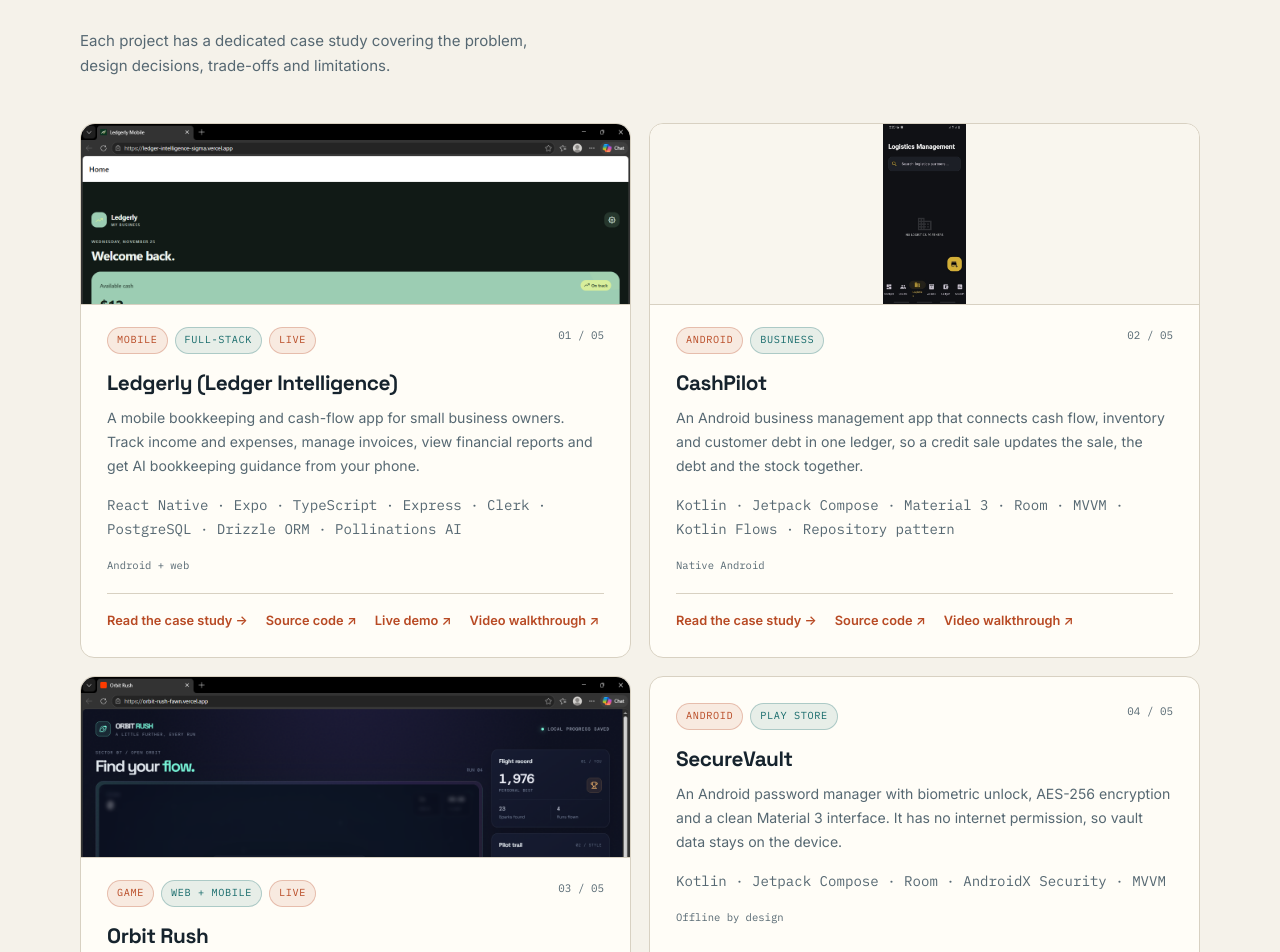
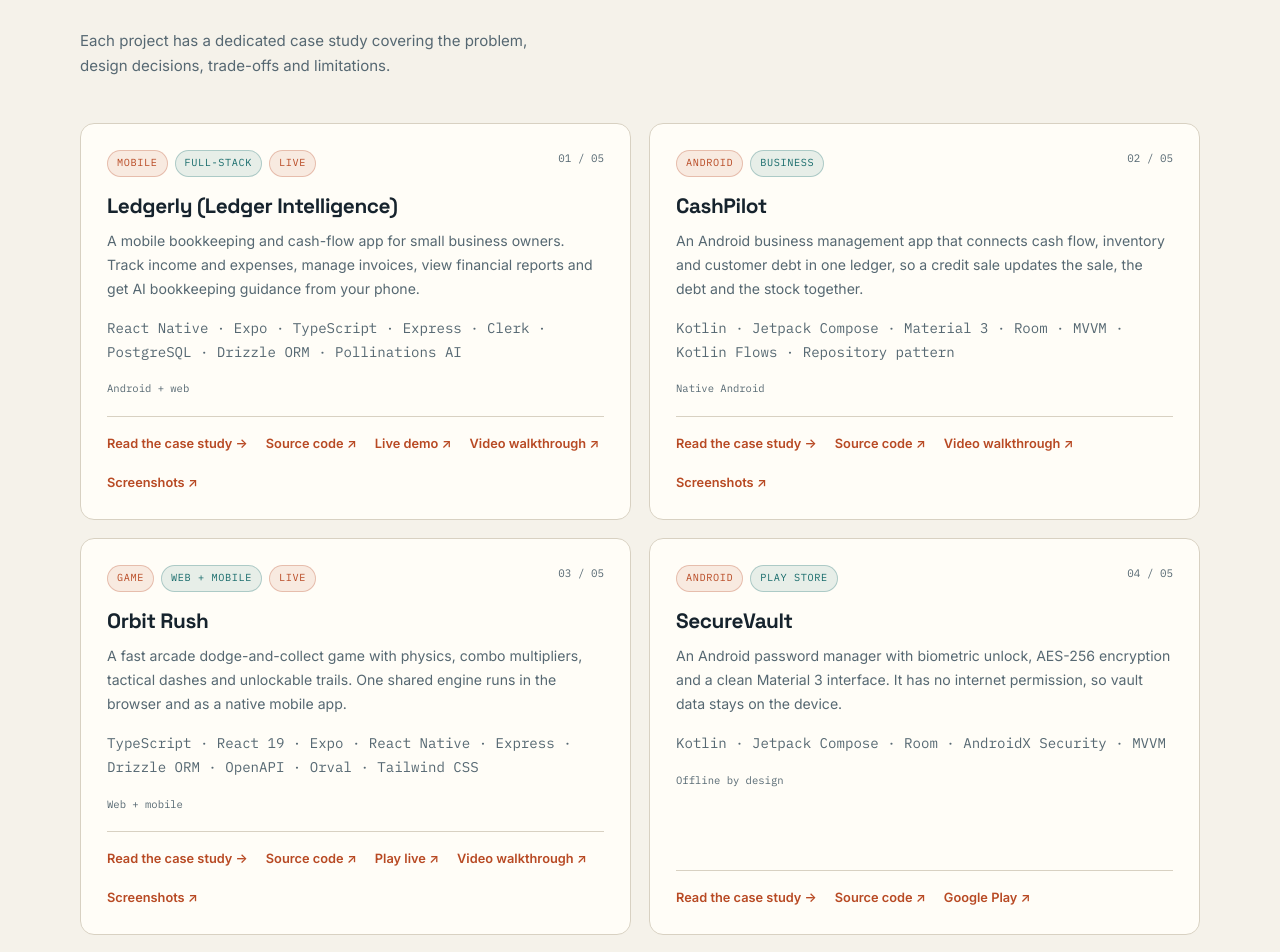
Before and after one commit to abu-pixel/portfolio, a plain HTML site: page index.html in a window 1280 px wide. Shown: the part 2152-3104 px from the top of the page. Drawn offline with Linux system fonts and the light colour scheme.

Commit message:
Replace card thumbnails with screenshot links

```diff
--- a/index.html
+++ b/index.html
@@ -156,7 +156,6 @@
 
         <div class="projects-grid">
           <article class="project-card reveal">
-            <div class="card-shot"><img src="screenshots/ledgerly/01.png" alt="Ledgerly interface" loading="lazy"></div>
             <div class="card-top"><div class="tags"><span class="tag">Mobile</span><span class="tag teal">Full-stack</span><span class="tag">Live</span></div><span class="card-index">01 / 05</span></div>
             <h3>Ledgerly (Ledger Intelligence)</h3>
             <p>A mobile bookkeeping and cash-flow app for small business owners. Track income and expenses, manage invoices, view financial reports and get AI bookkeeping guidance from your phone.</p>
@@ -167,11 +166,11 @@
               <a href="https://github.com/abu-pixel/Ledger-Intelligence" target="_blank" rel="noopener noreferrer">Source code ↗</a>
               <a href="https://ledger-intelligence-sigma.vercel.app" target="_blank" rel="noopener noreferrer">Live demo ↗</a>
               <a href="https://youtu.be/7ueqzAuqxAo?si=ta64dsR9jyBRuAHV" target="_blank" rel="noopener noreferrer">Video walkthrough ↗</a>
+              <a href="case-studies/ledgerly.html#s9">Screenshots ↗</a>
             </div>
           </article>
 
           <article class="project-card reveal">
-            <div class="card-shot portrait"><img src="screenshots/cashpilot/01.jpg" alt="CashPilot app screen" loading="lazy"></div>
             <div class="card-top"><div class="tags"><span class="tag">Android</span><span class="tag teal">Business</span></div><span class="card-index">02 / 05</span></div>
             <h3>CashPilot</h3>
             <p>An Android business management app that connects cash flow, inventory and customer debt in one ledger, so a credit sale updates the sale, the debt and the stock together.</p>
@@ -181,11 +180,11 @@
               <a href="case-studies/cashpilot.html">Read the case study <span aria-hidden="true">→</span></a>
               <a href="https://github.com/abu-pixel/CashPilot" target="_blank" rel="noopener noreferrer">Source code ↗</a>
               <a href="https://youtube.com/shorts/o6mfcSO4YlA?si=r8xiOW5oT7iA7HXM" target="_blank" rel="noopener noreferrer">Video walkthrough ↗</a>
+              <a href="case-studies/cashpilot.html#s9">Screenshots ↗</a>
             </div>
           </article>
 
           <article class="project-card reveal">
-            <div class="card-shot"><img src="screenshots/orbit-rush/01.png" alt="Orbit Rush game screen" loading="lazy"></div>
             <div class="card-top"><div class="tags"><span class="tag">Game</span><span class="tag teal">Web + mobile</span><span class="tag">Live</span></div><span class="card-index">03 / 05</span></div>
             <h3>Orbit Rush</h3>
             <p>A fast arcade dodge-and-collect game with physics, combo multipliers, tactical dashes and unlockable trails. One shared engine runs in the browser and as a native mobile app.</p>
@@ -196,6 +195,7 @@
               <a href="https://github.com/abu-pixel/orbit-rush" target="_blank" rel="noopener noreferrer">Source code ↗</a>
               <a href="https://orbit-rush-fawn.vercel.app" target="_blank" rel="noopener noreferrer">Play live ↗</a>
               <a href="https://youtu.be/NBgX52RqQgE?si=98LueQsNh9yoIZMu" target="_blank" rel="noopener noreferrer">Video walkthrough ↗</a>
+              <a href="case-studies/orbit-rush.html#s9">Screenshots ↗</a>
             </div>
           </article>
 
@@ -213,7 +213,6 @@
           </article>
 
           <article class="project-card reveal">
-            <div class="card-shot"><img src="screenshots/react-webos/01.png" alt="React WebOS desktop" loading="lazy"></div>
             <div class="card-top"><div class="tags"><span class="tag">React</span><span class="tag teal">Live</span></div><span class="card-index">05 / 05</span></div>
             <h3>React WebOS</h3>
             <p>A desktop environment inside the browser: draggable windows, a dock and small apps. Each window owns its state while the desktop manages focus and layering.</p>
@@ -224,6 +223,7 @@
               <a href="https://github.com/abu-pixel/react-webos" target="_blank" rel="noopener noreferrer">Source code ↗</a>
               <a href="https://react-webos-seven.vercel.app/" target="_blank" rel="noopener noreferrer">Live demo ↗</a>
               <a href="https://youtu.be/tMx1fyPj7pE?si=iA0UwA_7cU33nP9C" target="_blank" rel="noopener noreferrer">Video walkthrough ↗</a>
+              <a href="case-studies/react-webos.html#s9">Screenshots ↗</a>
             </div>
           </article>
 
--- a/style.css
+++ b/style.css
@@ -331,9 +331,6 @@ ul{list-style:none}
 .card-links{display:flex;gap:18px;flex-wrap:wrap;margin-top:auto;padding-top:16px;border-top:1px solid var(--line)}
 .card-links a{font-size:.8rem;font-weight:600;color:var(--accent)}
 .card-links a:hover{color:var(--accent-strong);text-decoration:underline;text-underline-offset:3px}
-.card-shot{margin:-26px -26px 22px;overflow:hidden;border-bottom:1px solid var(--line);border-radius:var(--radius) var(--radius) 0 0;background:var(--surface-2)}
-.card-shot img{display:block;width:100%;height:180px;object-fit:cover;object-position:top center}
-.card-shot.portrait img{object-fit:contain;object-position:center}
 .demo-note{font-size:.8rem;color:var(--muted);margin-top:24px;text-align:center}
 
 .design-grid{display:grid;grid-template-columns:repeat(3,minmax(0,1fr));gap:18px}
```
Also changed, not shown: case-studies/cashpilot.html (+1 -0 lines), case-studies/ledgerly.html (+1 -0 lines), case-studies/orbit-rush.html (+1 -0 lines), case-studies/react-webos.html (+1 -0 lines).
